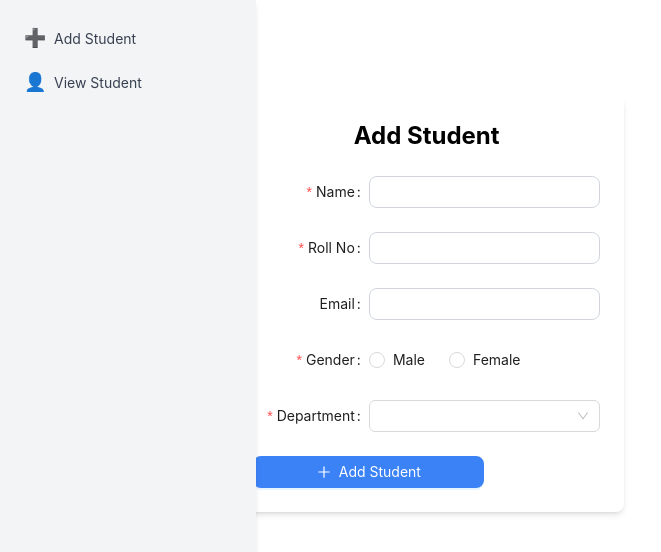
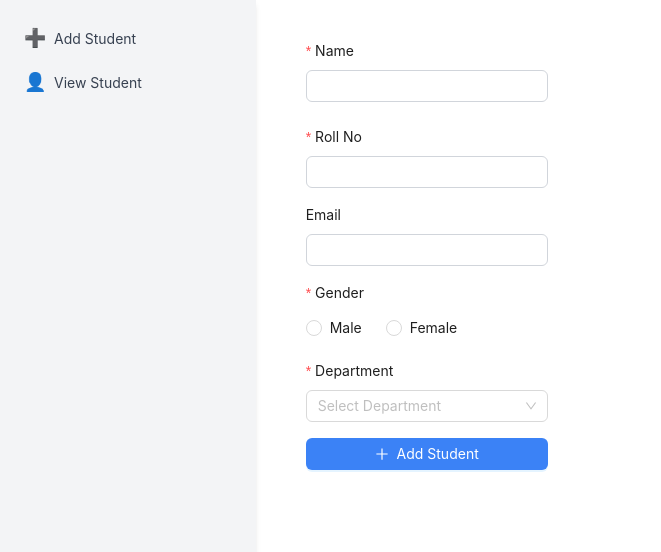
Before and after one commit to Vmkmanoj/Student_management, a Next.js app: page / in a window 1280 px wide. Shown: the top 552 px of the page, without its empty margins (0-661 px from the left). Built offline with nearby package versions, Linux system fonts and the light colour scheme.

Commit message:
res added

```diff
--- a/app/StudentFrom.js
+++ b/app/StudentFrom.js
@@ -1,18 +1,8 @@
 "use client";
 
-import React, { useState } from "react";
+import React from "react";
 import { Form, Input, Button, Radio, Select } from "antd";
 import { PlusOutlined } from "@ant-design/icons";
-// import "./css/StudentForm.css";
-
-const formItemLayout = {
-  labelCol: {
-    span: 8,
-  },
-  wrapperCol: {
-    span: 16,
-  },
-};
 
 const Home = () => {
   const [form] = Form.useForm();
@@ -27,19 +17,17 @@ const Home = () => {
 
   return (
     <>
-      <div className="container mx-auto px-4 mt-16 md:mt-24">
-        <div className="bg-white shadow-md rounded-lg p-6 max-w-lg mx-auto">
-          <h1 className="text-2xl font-bold text-center mb-6">
-            Add Student
-          </h1>
+      <div className="flex justify-center items-center px-4 sm:px-6 lg:px-8 mt-10">
+
+          {/* <h1 className="text-2xl font-bold text-center mb-6">Add Student</h1> */}
           <Form
-            {...formItemLayout}
             form={form}
             name="register"
             onFinish={onFinish}
             onFinishFailed={onFinishFailed}
             autoComplete="off"
-            className="space-y-6"
+            className="space-y-4"
+            layout="vertical"
           >
             <Form.Item
               label="Name"
@@ -50,10 +38,9 @@ const Home = () => {
                   message: "Please input your name!",
                 },
               ]}
-              className="flex flex-col"
             >
               <Input
-                className="rounded-lg border-gray-300 focus:ring-blue-500 focus:border-blue-500"
+                className="rounded-md border-gray-300 focus:ring-blue-500 focus:border-blue-500"
               />
             </Form.Item>
 
@@ -66,10 +53,9 @@ const Home = () => {
                   message: "Please input your roll number!",
                 },
               ]}
-              className="flex flex-col"
             >
               <Input
-                className="rounded-lg border-gray-300 focus:ring-blue-500 focus:border-blue-500"
+                className="rounded-md border-gray-300 focus:ring-blue-500 focus:border-blue-500"
               />
             </Form.Item>
 
@@ -82,10 +68,9 @@ const Home = () => {
                   message: "Please enter a valid email!",
                 },
               ]}
-              className="flex flex-col"
             >
               <Input
-                className="rounded-lg border-gray-300 focus:ring-blue-500 focus:border-blue-500"
+                className="rounded-md border-gray-300 focus:ring-blue-500 focus:border-blue-500"
               />
             </Form.Item>
 
@@ -98,9 +83,8 @@ const Home = () => {
                   message: "Please select a gender!",
                 },
               ]}
-              className="flex flex-col"
             >
-              <Radio.Group>
+              <Radio.Group className="flex">
                 <Radio value="male" className="mr-4">
                   Male
                 </Radio>
@@ -117,15 +101,15 @@ const Home = () => {
                   message: "Please select a department!",
                 },
               ]}
-              className="flex flex-col"
             >
-              <Select className="rounded-lg">
+              <Select
+                className="rounded-md border-gray-300 focus:ring-blue-500 focus:border-blue-500"
+                placeholder="Select Department"
+              >
                 <Select.Option value="CSE">
                   Computer Science Engineering
                 </Select.Option>
-                <Select.Option value="IT">
-                  Information Technology
-                </Select.Option>
+                <Select.Option value="IT">Information Technology</Select.Option>
                 <Select.Option value="ECE">
                   Electronics and Communication Engineering
                 </Select.Option>
@@ -136,14 +120,14 @@ const Home = () => {
               <Button
                 type="primary"
                 htmlType="submit"
-                className="w-full bg-blue-500 hover:bg-blue-600 text-white rounded-lg py-2"
+                className="w-full bg-blue-500 hover:bg-blue-600 text-white rounded-md py-2"
               >
                 <PlusOutlined /> Add Student
               </Button>
             </Form.Item>
           </Form>
         </div>
-      </div>
+
     </>
   );
 };
```
